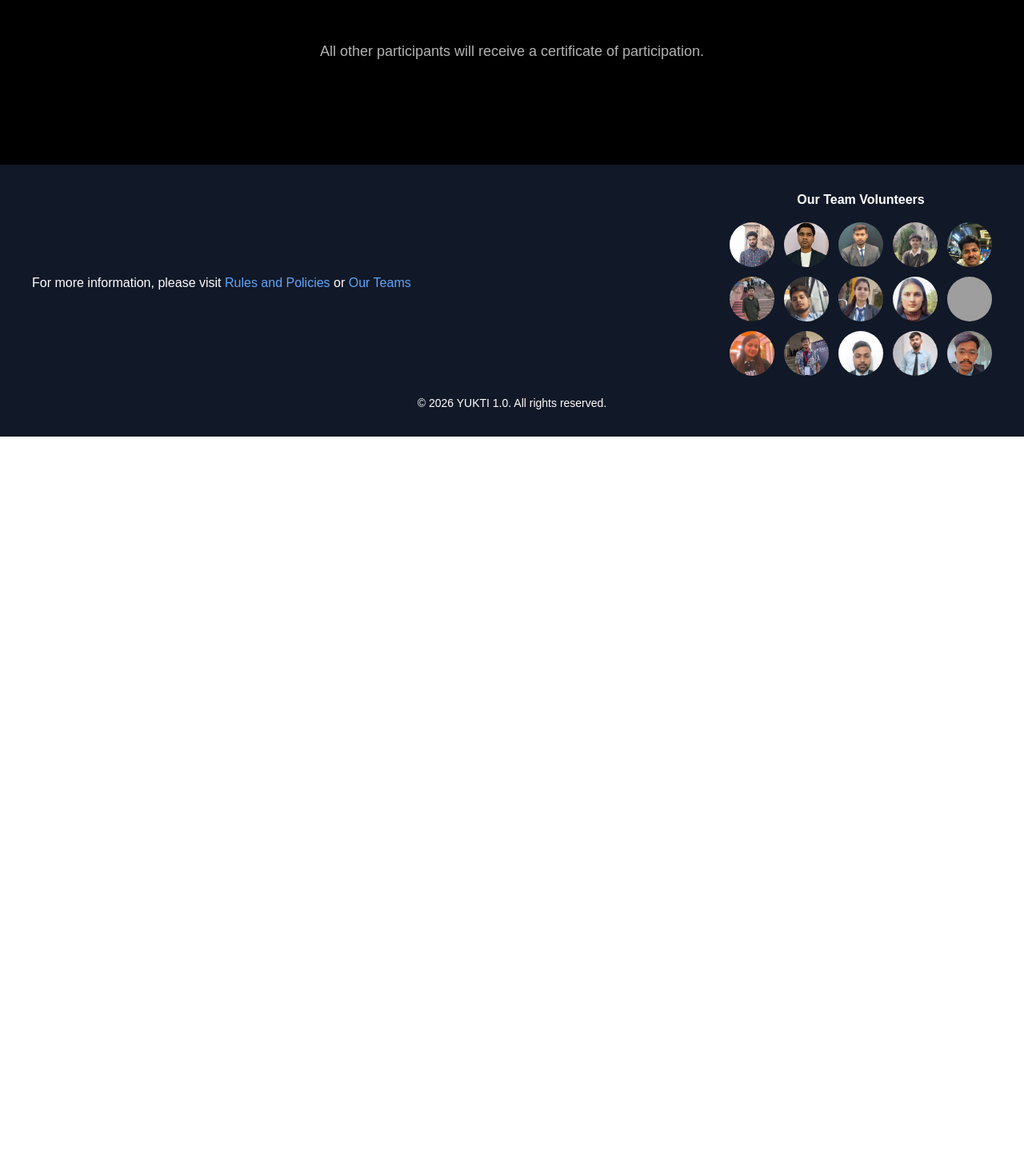
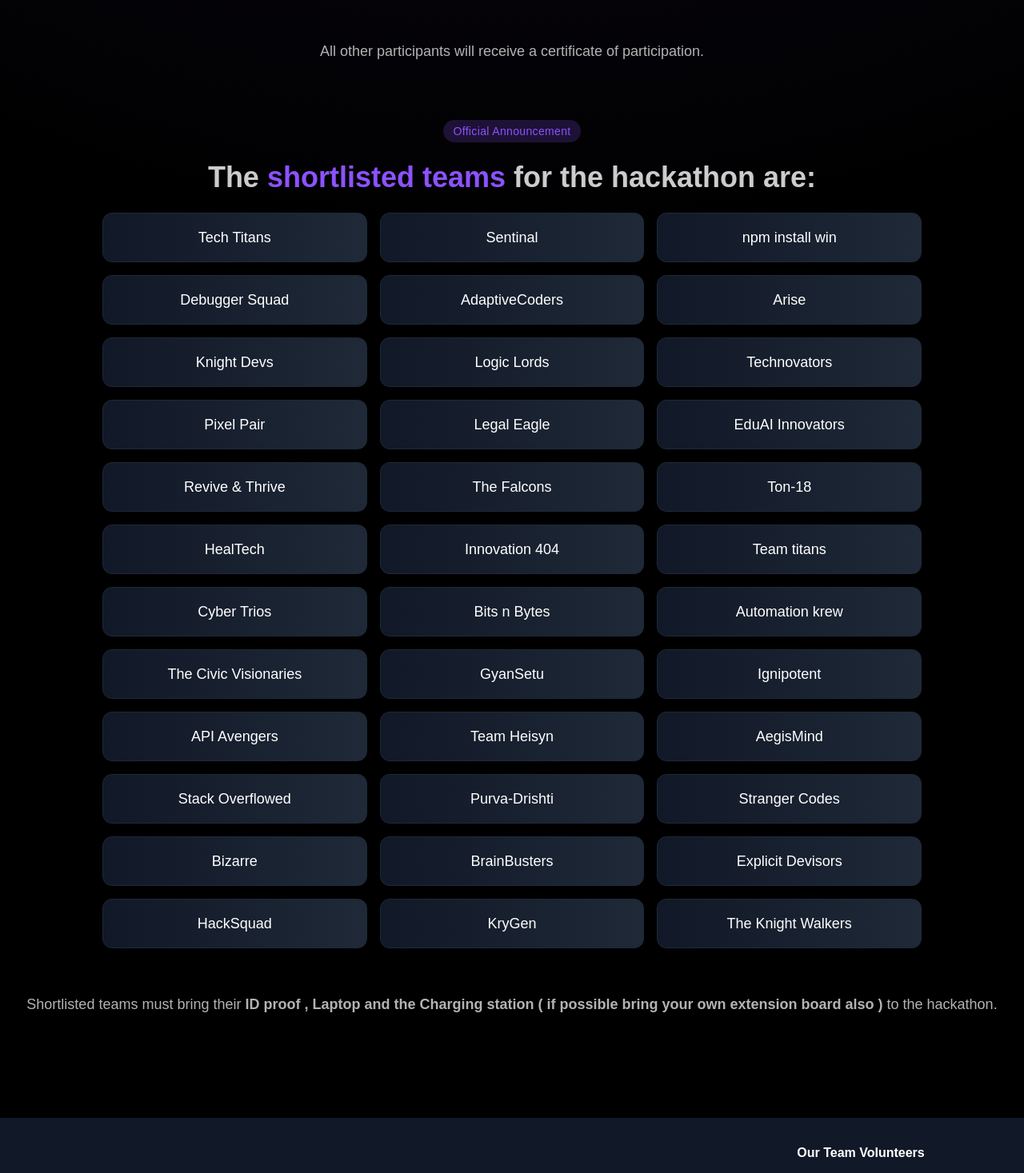
Before and after one commit to RajAdityaCoder/Yukti-hackathon, a React (Create React App) app: page /prizes in a window 1280 px wide. Shown: the part 1460-2927 px from the top of the page at 80% size. Before the commit the page ends 2006 px from the top, so only its background shows below. Built offline with nearby package versions, Linux system fonts and the light colour scheme; grey boxes are pictures that could not be loaded.

Commit message:
final commit result announcement 2

```diff
--- a/src/pages/home.js
+++ b/src/pages/home.js
@@ -92,7 +92,7 @@ const Home = () => {
         />
 
         <div className="flex flex-col justify-center items-center h-full gap-2 text-center overflow-x-hidden">
-          <h1 className="flex flex-col sm:flex-row justify-center items-center gap-4 text-5xl sm:text-6xl lg:text-8xl font-bold text-outline-2">
+          <h1 className="flex flex-col sm:flex-row justify-center items-center gap-4 text-5xl sm:text-6xl lg:text-8xl font-bold text-outline-2 overflow-hidden">
             YUKTI <span className="text-white overflow-hidden">1.0</span>
           </h1>
 
@@ -138,6 +138,10 @@ const Home = () => {
         </div>
       </div>
 
+      {timeLeft.days &&
+        timeLeft.hours &&
+        timeLeft.minutes &&
+        timeLeft.seconds > 0 && (
           <div className="flex flex-col items-center font-mono">
             <span className="text-white lg:text-2xl sm:text-base mb-4">
               Registration Closes In
@@ -179,6 +183,7 @@ const Home = () => {
               </div>
             </div>
           </div>
+        )}
 
       <div className="flex flex-col justify-center items-center bg-gray-900 w-full gap-4 p-10">
         <h2 className="text-4xl font-bold text-center text-[#8c52ff]">
--- a/src/pages/prizes.js
+++ b/src/pages/prizes.js
@@ -3,7 +3,44 @@ import logo from "../assets/website/InShot_20260204_142320853.png";
 import prize from "../assets/website/InShot_20260204_145801391.png";
 
 const Prizes = () => {
-  const shortlistedTeams = [];
+  const shortlistedTeams = [
+    { name: "Tech Titans" },
+    { name: "Sentinal" },
+    { name: "npm install win" },
+    { name: "Debugger Squad" },
+    { name: "AdaptiveCoders" },
+    { name: "Arise" },
+    { name: "Knight Devs" },
+    { name: "Logic Lords" },
+    { name: "Technovators" },
+    { name: "Pixel Pair" },
+    { name: "Legal Eagle" },
+    { name: "EduAI Innovators" },
+    { name: "Revive & Thrive" },
+    { name: "The Falcons" },
+    { name: "Ton-18" },
+    { name: "HealTech" },
+    { name: "Innovation 404" },
+    { name: "Team titans" },
+    { name: "Cyber Trios" },
+    { name: "Bits n Bytes" },
+    { name: "Automation krew" },
+    { name: "The Civic Visionaries" },
+    { name: "GyanSetu" },
+    { name: "Ignipotent" },
+    { name: "API Avengers" },
+    { name: "Team Heisyn" },
+    { name: "AegisMind" },
+    { name: "Stack Overflowed" },
+    { name: "Purva-Drishti" },
+    { name: "Stranger Codes" },
+    { name: "Bizarre" },
+    { name: "BrainBusters" },
+    { name: "Explicit Devisors" },
+    { name: "HackSquad" },
+    { name: "KryGen" },
+    { name: "The Knight Walkers" },
+  ];
 
   return (
     <div className="flex flex-col items-center justify-center bg-black w-full gap-4 px-4 relative overflow-hidden">
@@ -67,7 +104,11 @@ const Prizes = () => {
             </span>
 
             <p className="text-white/80 text-center font-semibold text-xl sm:text-2xl lg:text-4xl">
-              The shortlisted teams for the hackathon are:
+              The{" "}
+              <span className="text-[#8c52ff] font-bold">
+                shortlisted teams
+              </span>{" "}
+              for the hackathon are:
             </p>
 
             <div className="w-full max-w-5xl grid grid-cols-1 sm:grid-cols-2 lg:grid-cols-3 gap-4">
@@ -83,10 +124,17 @@ const Prizes = () => {
                       #{team.rank}
                     </span>
                   )}
-
                   <span className="relative z-10">{team.name}</span>
                 </div>
               ))}
+            </div>
+            <div className="text-white/70 text-lg text-center mt-8">
+              Shortlisted teams must bring their{" "}
+              <span className="font-bold">
+                ID proof , Laptop and the Charging station ( if possible bring
+                your own extension board also )
+              </span>{" "}
+              to the hackathon.
             </div>
           </div>
         )}
```
Lines whose indentation alone changed are shown as unchanged.
